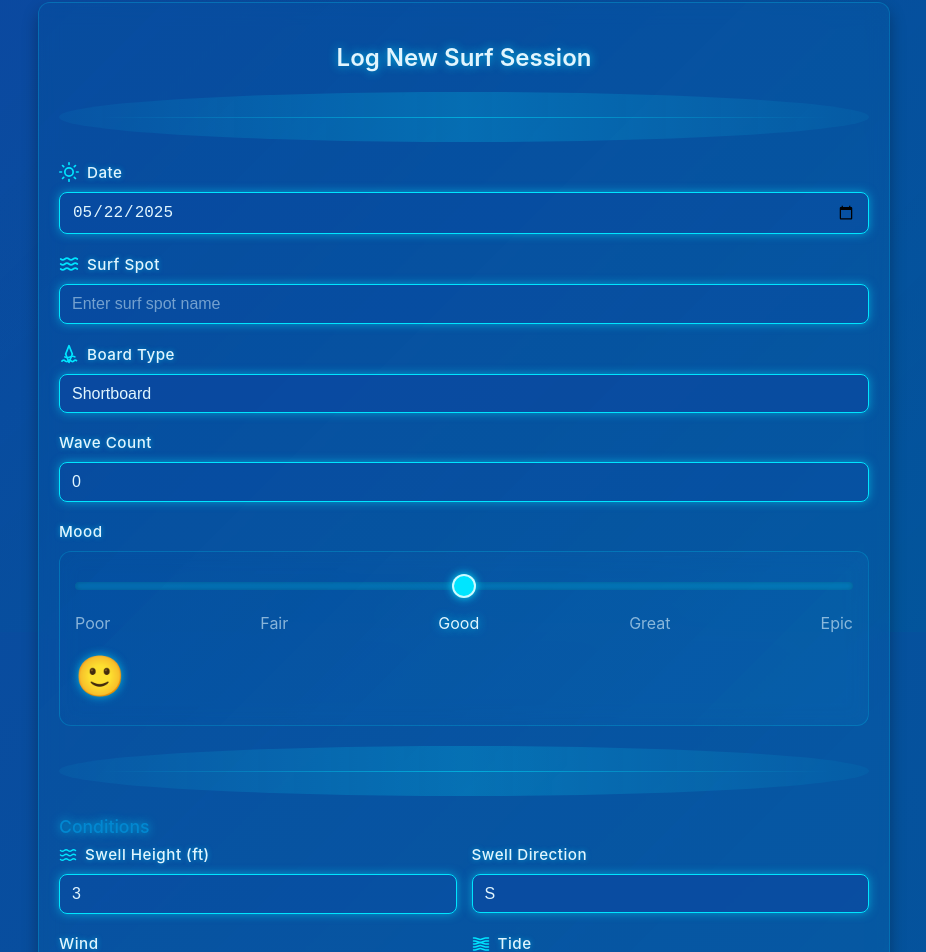
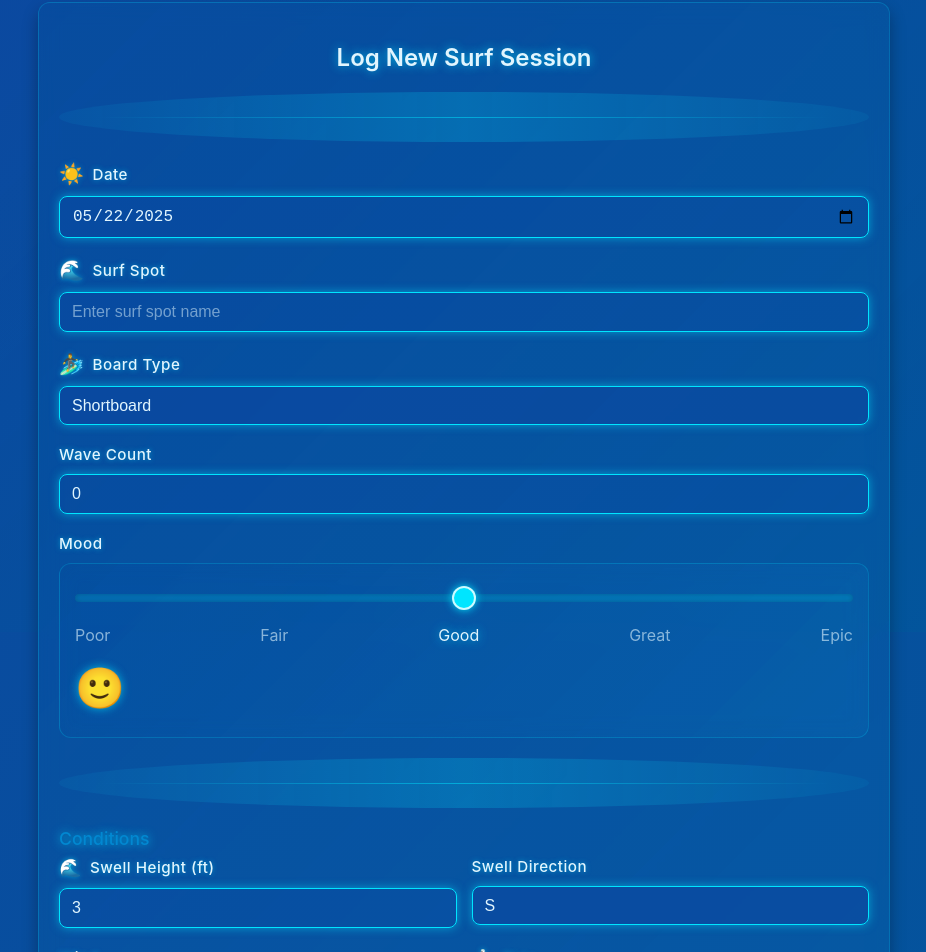
Before and after one commit to Workflow-Manager-admin/surfsense-94965-94972, a React (Create React App) app in the folder main_container_for_surfsense/: page /new in a window 1280 px wide. Shown: the part 168-1120 px from the top of the page, without its empty margins (176-1102 px from the left). Built offline with nearby package versions, Linux system fonts and the light colour scheme; the HTML template or start-up script is replaced by a standard one.

Commit message:
Auto-commit: Changes as of 2025-05-22T08:28:48.746121+00:00

```diff
--- a/main_container_for_surfsense/src/components/SessionForm.js
+++ b/main_container_for_surfsense/src/components/SessionForm.js
@@ -1,9 +1,5 @@
 import React, { useState, useEffect } from 'react';
 import { boardTypes } from '../data/surfContext';
-import { ReactComponent as WaveIcon } from '../assets/icons/wave.svg';
-import { ReactComponent as SurfboardIcon } from '../assets/icons/surfboard.svg';
-import { ReactComponent as SunIcon } from '../assets/icons/sun.svg';
-import { ReactComponent as TideIcon } from '../assets/icons/tide.svg';
 
 /**
  * Form component for adding/editing surf sessions with futuristic styling
@@ -91,7 +87,7 @@ const SessionForm = ({ initialData, onSubmit, formType = 'add' }) => {
 
       <div className="form-group">
         <label className="form-label flex items-center">
-          <SunIcon stroke="var(--neon-blue)" style={{ width: '20px', marginRight: '8px' }} />
+          <span style={{ fontSize: '20px', marginRight: '8px' }}>☀️</span>
           Date
         </label>
         <input
@@ -106,7 +102,7 @@ const SessionForm = ({ initialData, onSubmit, formType = 'add' }) => {
 
       <div className="form-group">
         <label className="form-label flex items-center">
-          <WaveIcon stroke="var(--neon-blue)" style={{ width: '20px', marginRight: '8px' }} />
+          <span style={{ fontSize: '20px', marginRight: '8px' }}>🌊</span>
           Surf Spot
         </label>
         <input
@@ -122,7 +118,7 @@ const SessionForm = ({ initialData, onSubmit, formType = 'add' }) => {
 
       <div className="form-group">
         <label className="form-label flex items-center">
-          <SurfboardIcon stroke="var(--neon-blue)" style={{ width: '20px', marginRight: '8px' }} />
+          <span style={{ fontSize: '20px', marginRight: '8px' }}>🏄‍♂️</span>
           Board Type
         </label>
         <select
@@ -200,7 +196,7 @@ const SessionForm = ({ initialData, onSubmit, formType = 'add' }) => {
       <div className="grid grid-cols-1 grid-cols-2-md" style={{ gap: '15px' }}>
         <div className="form-group">
           <label className="form-label flex items-center">
-            <WaveIcon stroke="var(--neon-blue)" style={{ width: '18px', marginRight: '8px' }} />
+            <span style={{ fontSize: '18px', marginRight: '8px' }}>🌊</span>
             Swell Height (ft)
           </label>
           <input
@@ -248,7 +244,7 @@ const SessionForm = ({ initialData, onSubmit, formType = 'add' }) => {
 
         <div className="form-group">
           <label className="form-label flex items-center">
-            <TideIcon stroke="var(--neon-blue)" style={{ width: '18px', marginRight: '8px' }} />
+            <span style={{ fontSize: '18px', marginRight: '8px' }}>🌡️</span>
             Tide
           </label>
           <select
```
Also changed, not shown: 2 other files (tests, documents, lock files or other folders).
